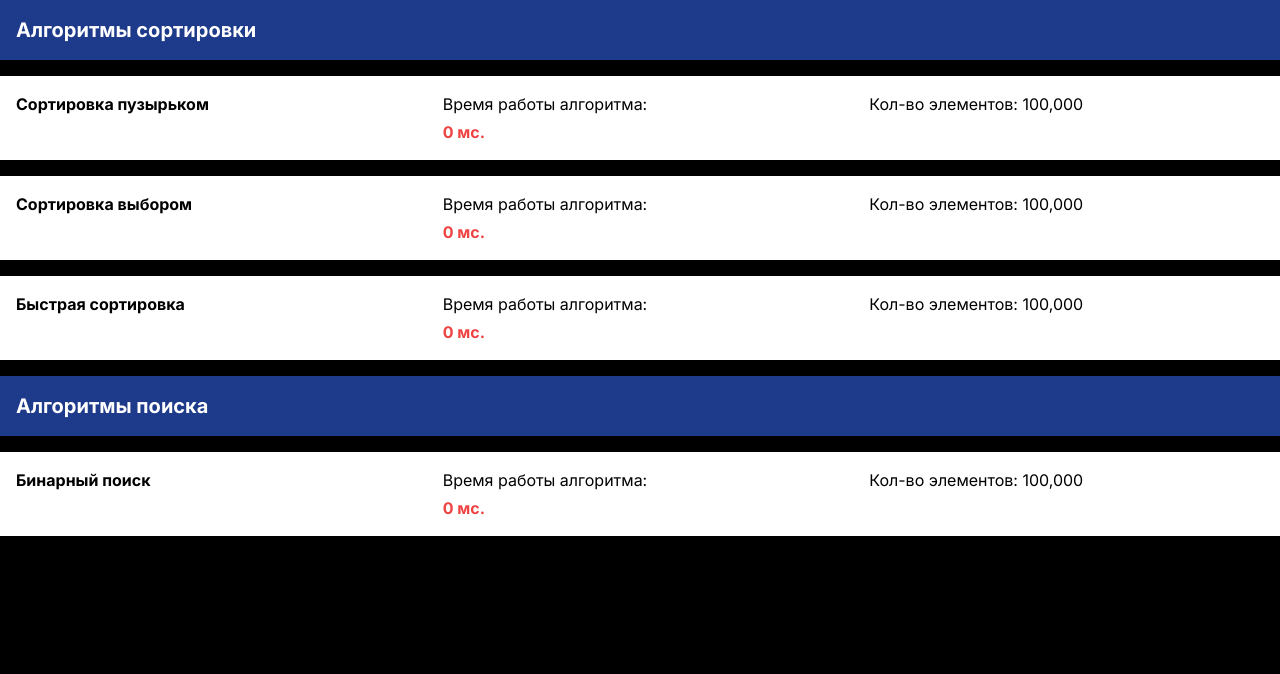
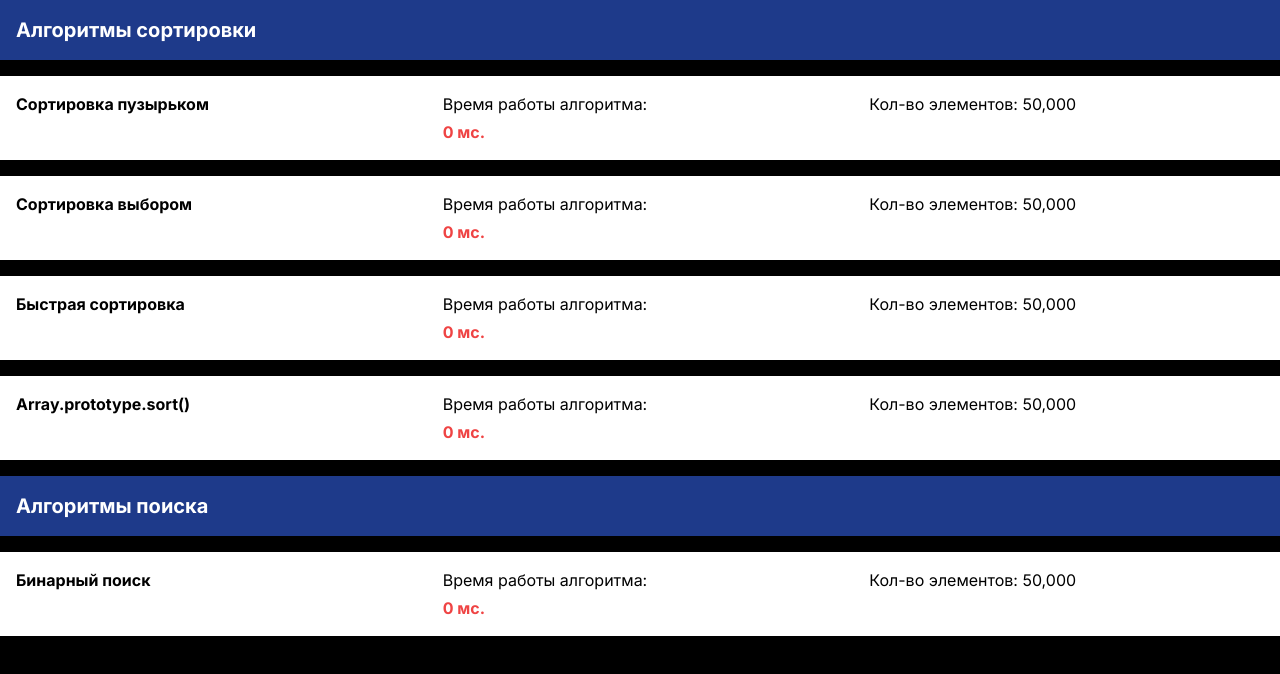
Before and after one commit to Qtrixnet/algorithms, a Next.js app: page / in a window 1280 px wide. Shown: the top 674 px of the page. Built offline with nearby package versions, Linux system fonts and the light colour scheme.

Commit message:
add array prototype sort

```diff
--- a/src/app/page.tsx
+++ b/src/app/page.tsx
@@ -6,6 +6,8 @@ import { BubbleSort } from '@/modules/Core/components/BubbleSort'
 import { QuickSort } from '@/modules/Core/components/QuickSort'
 import { SelectionSort } from '@/modules/Core/components/SelectionSort'
 import { generateUnsortedArr } from '@/modules/Core/utils/generateUnsortedArr'
+
+import ArrayPrototypeSort from '../modules/Core/components/ArrayPrototypeSort/ArrayPrototypeSort'
 
 const homeClassName = cx(
   // Блочная модель
@@ -21,7 +23,7 @@ const titleClassName = cx(
   'font-bold text-xl',
 )
 
-const TEST_ARRAY_LENGTH = 100_000
+const TEST_ARRAY_LENGTH = 50_000
 const TEST_ARRAY = generateUnsortedArr(TEST_ARRAY_LENGTH)
 
 const Home = (): ReactElement => {
@@ -31,6 +33,7 @@ const Home = (): ReactElement => {
       <BubbleSort array={TEST_ARRAY} title='Сортировка пузырьком' />
       <SelectionSort array={TEST_ARRAY} title='Сортировка выбором' />
       <QuickSort array={TEST_ARRAY} title='Быстрая сортировка' />
+      <ArrayPrototypeSort array={TEST_ARRAY} title='Array.prototype.sort()' />
       <h2 className={titleClassName}>Алгоритмы поиска</h2>
       <BinarySearch array={TEST_ARRAY} title='Бинарный поиск' />
     </section>
--- /dev/null
+++ b/src/modules/Core/components/ArrayPrototypeSort/ArrayPrototypeSort.tsx
@@ -0,0 +1,14 @@
+import { ReactElement } from 'react'
+
+import { ResultView } from '@/modules/Core/components/ResultView'
+import { AlgorithmComponentProps } from '@/modules/Core/types/interfaces'
+
+const ArrayPrototypeSort = ({ title, array }: AlgorithmComponentProps): ReactElement => {
+  const start = performance.now()
+  array.sort((a, b) => a - b)
+  const end = performance.now()
+
+  return <ResultView elements={array.length} time={end - start} title={title} />
+}
+
+export default ArrayPrototypeSort
--- /dev/null
+++ b/src/modules/Core/components/ArrayPrototypeSort/index.ts
@@ -0,0 +1 @@
+export { default as ArrayPrototypeSort } from './ArrayPrototypeSort'
--- /dev/null
+++ b/src/modules/Core/types/interfaces.ts
@@ -0,0 +1,4 @@
+export interface AlgorithmComponentProps {
+  array: number[]
+  title: string
+}
```
Also changed, not shown: src/modules/Core/components/BubbleSort/BubbleSort.tsx (+2 -6 lines), src/modules/Core/components/QuickSort/QuickSort.tsx (+2 -6 lines), src/modules/Core/components/SelectionSort/SelectionSort.tsx (+2 -6 lines).
